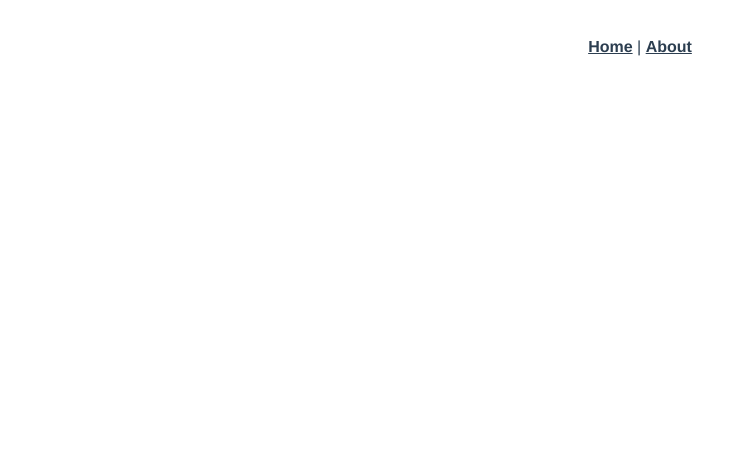
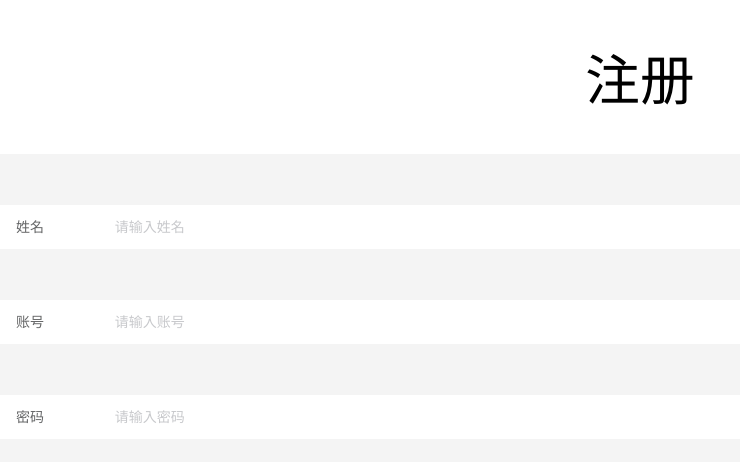
Before and after one commit to mmm141023/vue-bilibili, a Vue app: page /#/register in a window 1280 px wide. Before the commit this address led to /#/login. Shown: the top 462 px of the page, without its empty margins (0-740 px from the left). Built offline with nearby package versions, Linux system fonts and the light colour scheme.

Commit message:
login and register component init.

```diff
--- a/package.json
+++ b/package.json
@@ -3,12 +3,13 @@
   "version": "0.1.0",
   "private": true,
   "scripts": {
-    "serve": "vue-cli-service serve",
+    "dev": "vue-cli-service serve",
     "build": "vue-cli-service build",
     "lint": "vue-cli-service lint"
   },
   "dependencies": {
     "core-js": "^3.6.4",
+    "vant": "^2.8.1",
     "vue": "^2.6.11",
     "vue-router": "^3.1.6",
     "vuex": "^3.1.3"
--- a/src/App.vue
+++ b/src/App.vue
@@ -1,32 +1,14 @@
 <template>
   <div id="app">
-    <div id="nav">
-      <router-link to="/">Home</router-link> |
-      <router-link to="/about">About</router-link>
-    </div>
     <router-view/>
   </div>
 </template>
 
 <style lang="less">
-#app {
-  font-family: Avenir, Helvetica, Arial, sans-serif;
-  -webkit-font-smoothing: antialiased;
-  -moz-osx-font-smoothing: grayscale;
-  text-align: center;
-  color: #2c3e50;
-}
-
-#nav {
-  padding: 30px;
-
-  a {
-    font-weight: bold;
-    color: #2c3e50;
-
-    &.router-link-exact-active {
-      color: #42b983;
-    }
+  body, html{
+    margin: 0;
+    padding: 0;
+    background-color: #f4f4f4;
+    box-sizing: border-box;
   }
-}
 </style>
--- a/src/components/HelloWorld.vue
+++ /dev/null
@@ -1,60 +0,0 @@
-<template>
-  <div class="hello">
-    <h1>{{ msg }}</h1>
-    <p>
-      For a guide and recipes on how to configure / customize this project,<br>
-      check out the
-      <a href="https://cli.vuejs.org" target="_blank" rel="noopener">vue-cli documentation</a>.
-    </p>
-    <h3>Installed CLI Plugins</h3>
-    <ul>
-      <li><a href="https://github.com/vuejs/vue-cli/tree/dev/packages/%40vue/cli-plugin-babel" target="_blank" rel="noopener">babel</a></li>
-      <li><a href="https://github.com/vuejs/vue-cli/tree/dev/packages/%40vue/cli-plugin-router" target="_blank" rel="noopener">router</a></li>
-      <li><a href="https://github.com/vuejs/vue-cli/tree/dev/packages/%40vue/cli-plugin-vuex" target="_blank" rel="noopener">vuex</a></li>
-      <li><a href="https://github.com/vuejs/vue-cli/tree/dev/packages/%40vue/cli-plugin-eslint" target="_blank" rel="noopener">eslint</a></li>
-    </ul>
-    <h3>Essential Links</h3>
-    <ul>
-      <li><a href="https://vuejs.org" target="_blank" rel="noopener">Core Docs</a></li>
-      <li><a href="https://forum.vuejs.org" target="_blank" rel="noopener">Forum</a></li>
-      <li><a href="https://chat.vuejs.org" target="_blank" rel="noopener">Community Chat</a></li>
-      <li><a href="https://twitter.com/vuejs" target="_blank" rel="noopener">Twitter</a></li>
-      <li><a href="https://news.vuejs.org" target="_blank" rel="noopener">News</a></li>
-    </ul>
-    <h3>Ecosystem</h3>
-    <ul>
-      <li><a href="https://router.vuejs.org" target="_blank" rel="noopener">vue-router</a></li>
-      <li><a href="https://vuex.vuejs.org" target="_blank" rel="noopener">vuex</a></li>
-      <li><a href="https://github.com/vuejs/vue-devtools#vue-devtools" target="_blank" rel="noopener">vue-devtools</a></li>
-      <li><a href="https://vue-loader.vuejs.org" target="_blank" rel="noopener">vue-loader</a></li>
-      <li><a href="https://github.com/vuejs/awesome-vue" target="_blank" rel="noopener">awesome-vue</a></li>
-    </ul>
-  </div>
-</template>
-
-<script>
-export default {
-  name: 'HelloWorld',
-  props: {
-    msg: String
-  }
-}
-</script>
-
-<!-- Add "scoped" attribute to limit CSS to this component only -->
-<style scoped lang="less">
-h3 {
-  margin: 40px 0 0;
-}
-ul {
-  list-style-type: none;
-  padding: 0;
-}
-li {
-  display: inline-block;
-  margin: 0 10px;
-}
-a {
-  color: #42b983;
-}
-</style>
--- /dev/null
+++ b/src/components/common/InputField.vue
@@ -0,0 +1,16 @@
+<template>
+    <div>
+      <van-field :label="label" :type="type" :placeholder="placeholder" :rule="rule"/>
+    </div>
+</template>
+
+<script>
+export default {
+  name: 'InputField',
+  props: ['label', 'type', 'rule', 'placeholder']
+}
+</script>
+
+<style scoped>
+
+</style>
--- /dev/null
+++ b/src/components/common/LoginHeader.vue
@@ -0,0 +1,29 @@
+<template>
+    <div class="header">
+      <div></div>
+      <div>{{middleval}}</div>
+      <div></div>
+    </div>
+</template>
+
+<script>
+export default {
+  name: 'LoginHeader',
+  props: ['middleval']
+}
+</script>
+
+<style scoped lang="less">
+.header{
+  height: 12vw;
+  background-color: white;
+  display: flex;
+  div{
+    flex: 1;
+    justify-content: center;
+    display: flex;
+    align-items: center;
+    font-size: 4.27vw;
+  }
+}
+</style>
--- a/src/main.js
+++ b/src/main.js
@@ -2,7 +2,10 @@ import Vue from 'vue'
 import App from './App.vue'
 import router from './router'
 import store from './store'
+import Vant from 'vant'
+import 'vant/lib/index.css'
 
+Vue.use(Vant)
 Vue.config.productionTip = false
 
 new Vue({
--- a/src/router/index.js
+++ b/src/router/index.js
@@ -1,22 +1,24 @@
 import Vue from 'vue'
 import VueRouter from 'vue-router'
-import Home from '../views/Home.vue'
-
+import Login from '@/views/Login'
+import Register from '../views/Register'
 Vue.use(VueRouter)
 
 const routes = [
   {
     path: '/',
-    name: 'Home',
-    component: Home
+    name: 'Index',
+    redirect: '/login'
   },
   {
-    path: '/about',
-    name: 'About',
-    // route level code-splitting
-    // this generates a separate chunk (about.[hash].js) for this route
-    // which is lazy-loaded when the route is visited.
-    component: () => import(/* webpackChunkName: "about" */ '../views/About.vue')
+    path: '/login',
+    name: 'Login',
+    component: Login
+  },
+  {
+    path: '/register',
+    name: 'Register',
+    component: Register
   }
 ]
 
--- a/src/views/About.vue
+++ /dev/null
@@ -1,5 +0,0 @@
-<template>
-  <div class="about">
-    <h1>This is an about page</h1>
-  </div>
-</template>
--- a/src/views/Home.vue
+++ /dev/null
@@ -1,18 +0,0 @@
-<template>
-  <div class="home">
-    <img alt="Vue logo" src="../assets/logo.png">
-    <HelloWorld msg="Welcome to Your Vue.js App"/>
-  </div>
-</template>
-
-<script>
-// @ is an alias to /src
-import HelloWorld from '@/components/HelloWorld.vue'
-
-export default {
-  name: 'Home',
-  components: {
-    HelloWorld
-  }
-}
-</script>
--- /dev/null
+++ b/src/views/Login.vue
@@ -0,0 +1,21 @@
+<template>
+  <div>
+    <login-header middleval="登录"></login-header>
+    login
+  </div>
+</template>
+
+<script>
+import LoginHeader from '@/components/common/LoginHeader'
+
+export default {
+  name: 'Login',
+  components: {
+    LoginHeader
+  }
+}
+</script>
+
+<style scoped lang="less">
+
+</style>
--- /dev/null
+++ b/src/views/Register.vue
@@ -0,0 +1,24 @@
+<template>
+    <div>
+      <login-header middleval="注册"></login-header>
+      <input-field placeholder="请输入姓名" label="姓名" rule="^.{6,16}$" style="margin: 4vw 0;"/>
+      <input-field placeholder="请输入账号" label="账号" rule="^.{6,16}$" style="margin: 4vw 0;"/>
+      <input-field placeholder="请输入密码" label="密码" rule="^.{6,16}$" type="password" />
+    </div>
+</template>
+
+<script>
+import InputField from '../components/common/InputField'
+import LoginHeader from '../components/common/LoginHeader'
+export default {
+  name: 'Register',
+  components: {
+    LoginHeader,
+    InputField
+  }
+}
+</script>
+
+<style scoped>
+
+</style>
```
Also changed, not shown: src/assets/logo.png (deleted), 1 other file (tests, documents, lock files or other folders).
